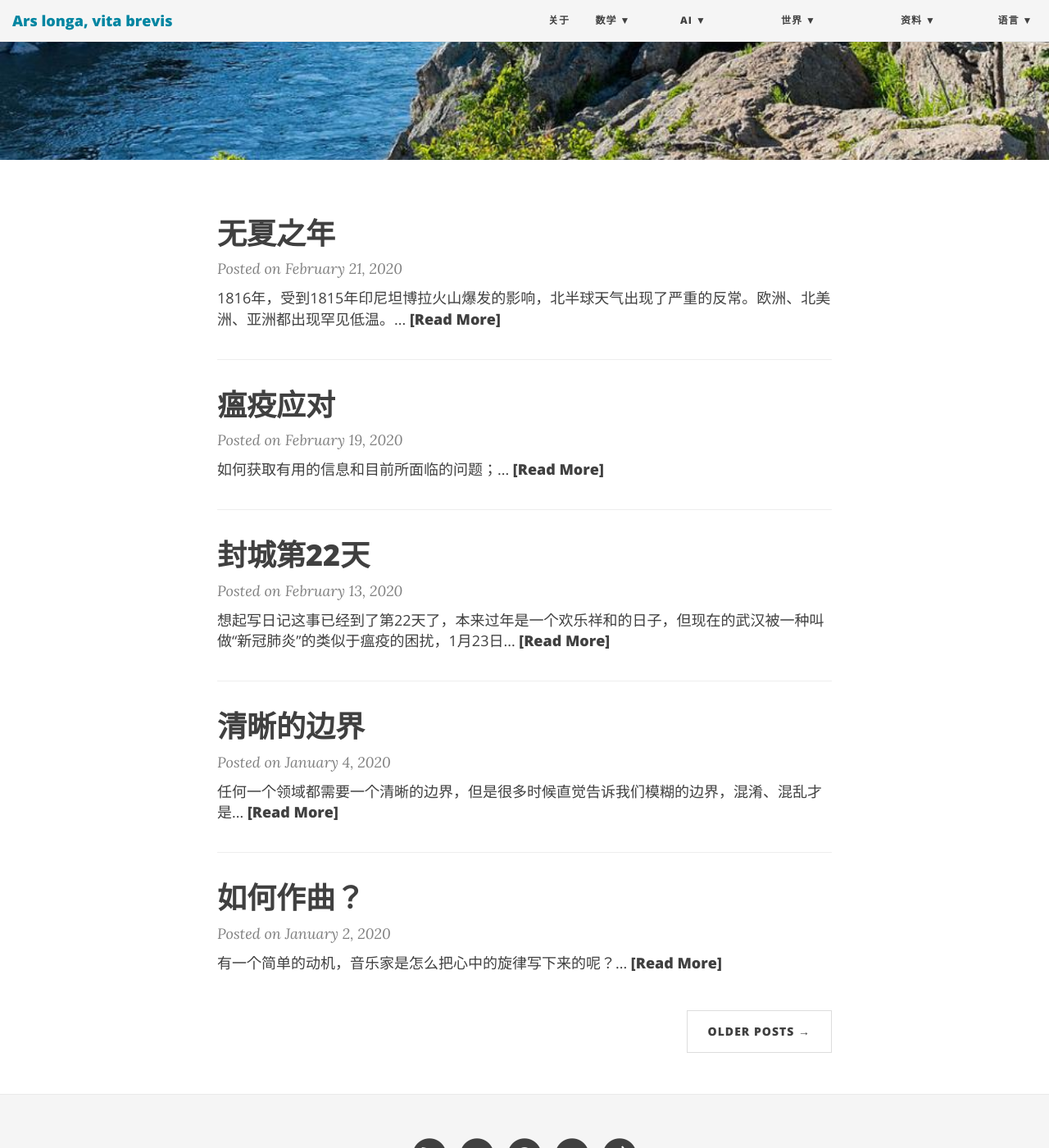
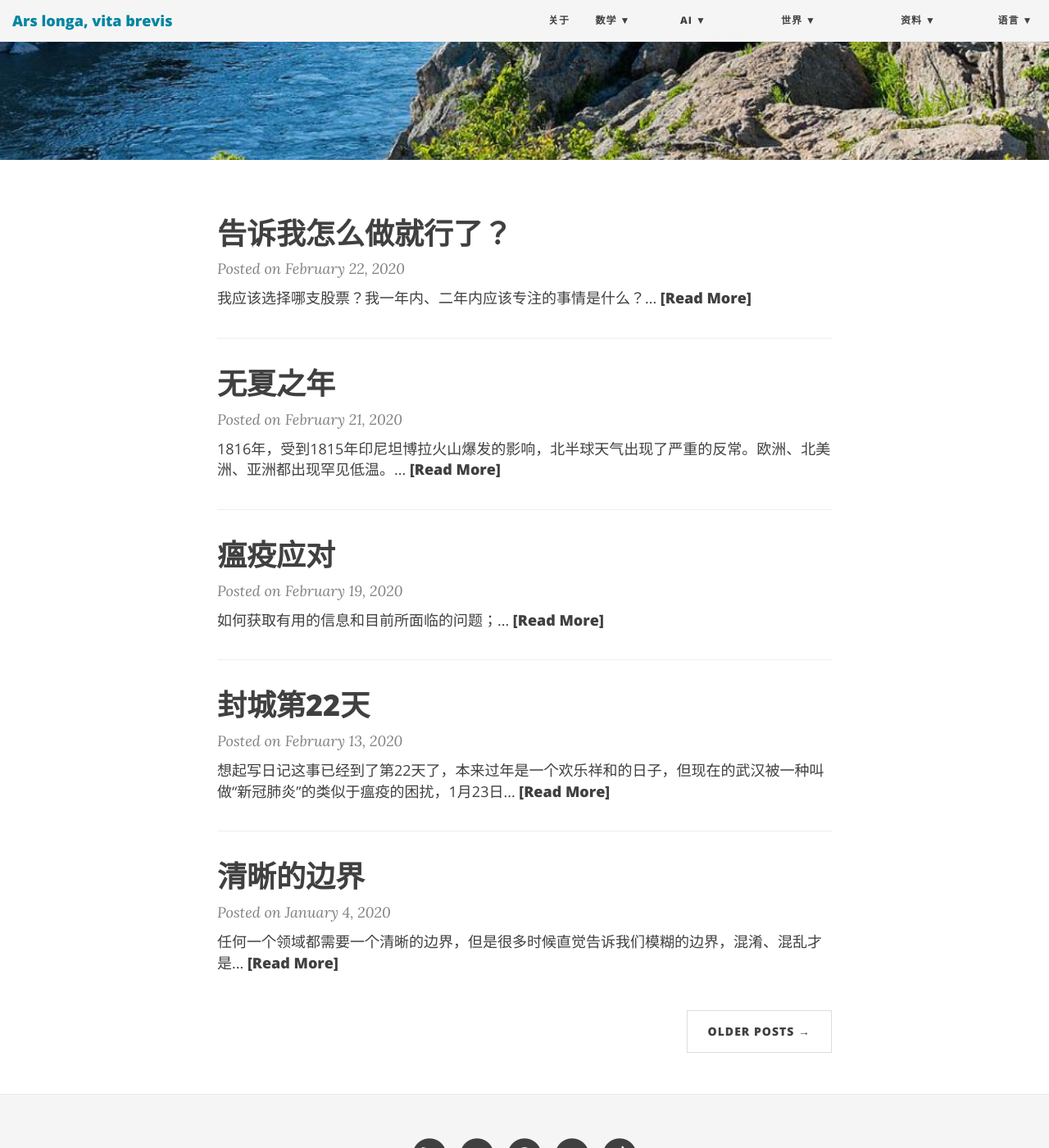
Before and after one commit to ZionPi/zionpi.github.io, a Jekyll site: the page built from index.html, in a window 1280 px wide and 1400 px high, scrolled down 348 px. Shown: the whole window at 82% size. Built offline with Jekyll 4.4.1, drawn with Linux system fonts in a browser that asks for light colours; nearby versions of some CDN libraries; the list of posts is cut into pages by our own code.

Commit message:
add a post on confusion

```diff
--- /dev/null
+++ b/_posts/2020-02-22-just-tell-me-what-to-do.md
@@ -0,0 +1,6 @@
+---
+layout: post
+title: 告诉我怎么做就行了？
+---
+我应该选择哪支股票？我一年内、二年内应该专注的事情是什么？
+怎么做才能实现儿时的抱负？怎么赚钱？
```
Also changed, not shown: about.md (+4 -0 lines).
